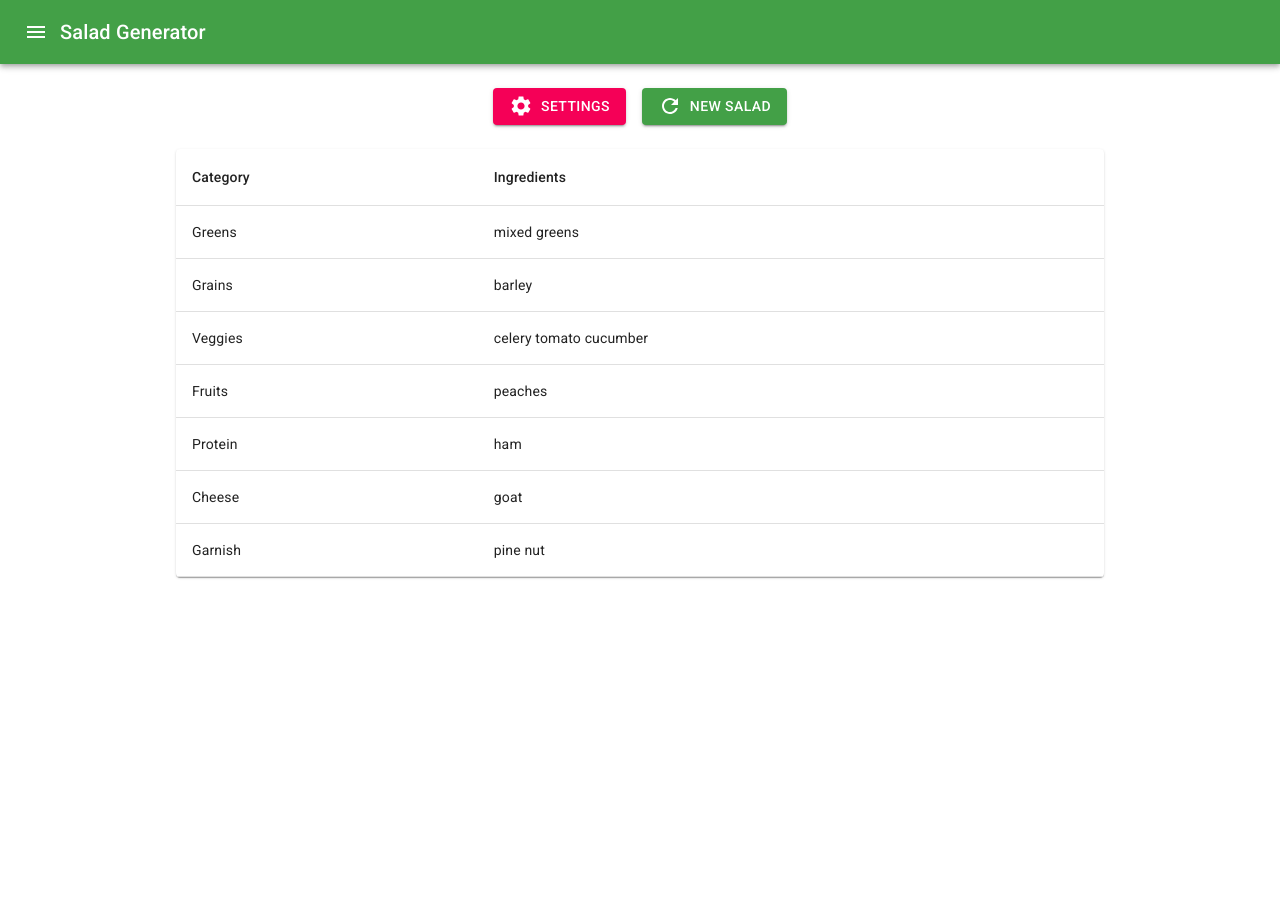
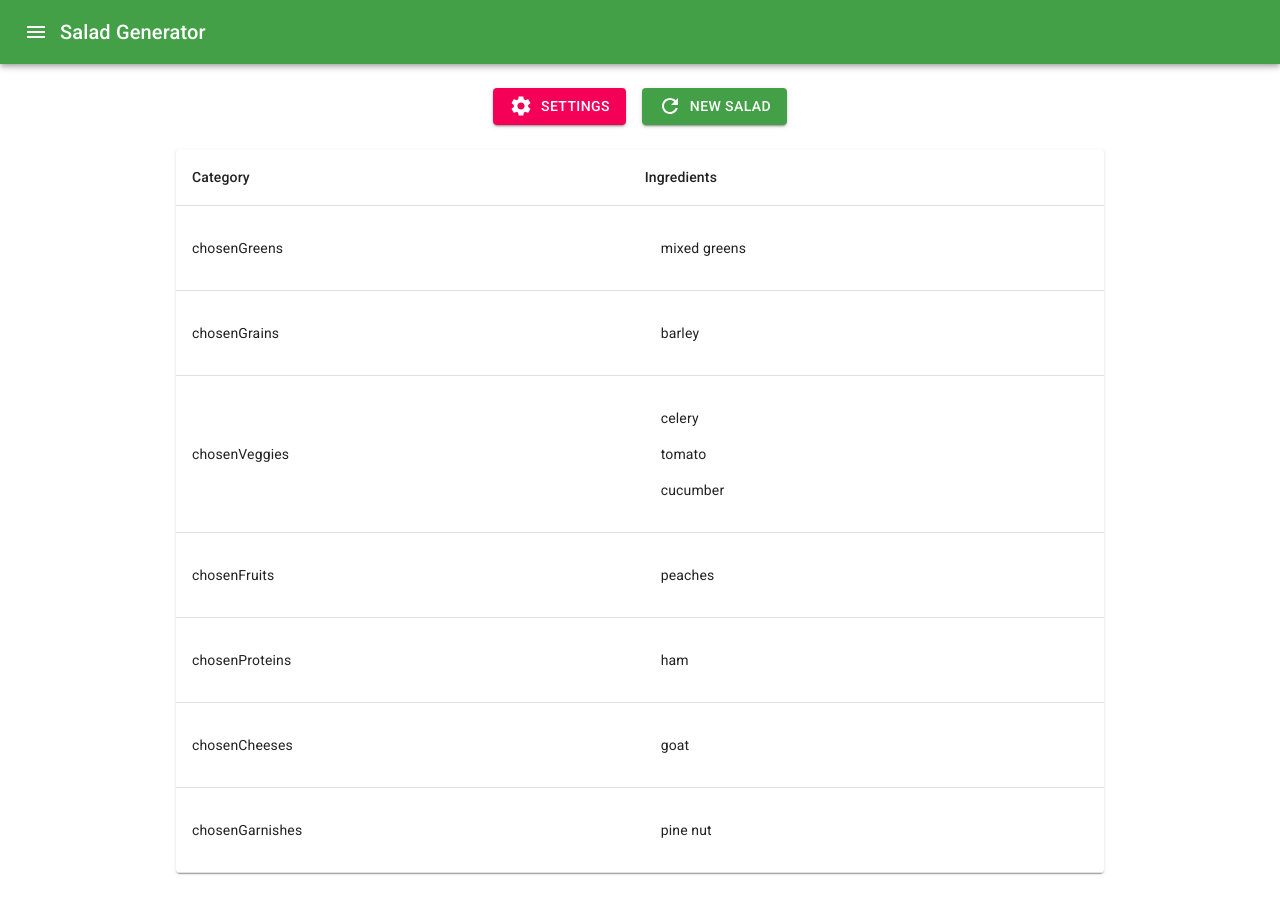
Before and after one commit to MikeLuDev/salad-generator, a React (Create React App) app: page / in a window 1280 px wide. Both pictures are taken after a click on the button "NEW SALAD". Before the commit the page ends 800 px from the top, so only its background shows below. Built offline with nearby package versions, Linux system fonts and the light colour scheme.

Commit message:
Integrated settings into salad generation

```diff
--- a/src/components/Spinner.tsx
+++ b/src/components/Spinner.tsx
@@ -11,6 +11,8 @@ import {
   TableCell,
   TableBody,
   Theme,
+  List,
+  ListItem,
 } from '@material-ui/core';
 import { makeStyles, createStyles } from '@material-ui/styles';
 import RefreshIcon from '@material-ui/icons/Refresh';
@@ -37,10 +39,12 @@ const Spinner: React.FC = () => {
   const classes = useStyles();
   const [salad, setSalad] = useState<ISalad | null>(null);
 
-  const getSalad = () => {
-    const newSalad = spinSalad();
+  const getSalad = async () => {
+    const newSalad = await spinSalad();
     setSalad(newSalad);
   };
+
+  console.log(salad);
 
   return (
     <Box textAlign="center">
@@ -69,36 +73,23 @@ const Spinner: React.FC = () => {
               </TableRow>
             </TableHead>
             <TableBody>
-              <TableRow>
-                <TableCell>Greens</TableCell>
-                <TableCell>{salad.chosenGreens[0]}</TableCell>
-              </TableRow>
-              <TableRow>
-                <TableCell>Grains</TableCell>
-                <TableCell>{salad.chosenGrains[0]}</TableCell>
-              </TableRow>
-              <TableRow>
-                <TableCell>Veggies</TableCell>
-                <TableCell>
-                  {salad.chosenVeggies.map((veggie) => `${veggie} `)}
-                </TableCell>
-              </TableRow>
-              <TableRow>
-                <TableCell>Fruits</TableCell>
-                <TableCell>{salad.chosenFruits[0]}</TableCell>
-              </TableRow>
-              <TableRow>
-                <TableCell>Protein</TableCell>
-                <TableCell>{salad.chosenProteins[0]}</TableCell>
-              </TableRow>
-              <TableRow>
-                <TableCell>Cheese</TableCell>
-                <TableCell>{salad.chosenCheeses[0]}</TableCell>
-              </TableRow>
-              <TableRow>
-                <TableCell>Garnish</TableCell>
-                <TableCell>{salad.chosenGarnishes[0]}</TableCell>
-              </TableRow>
+              {Object.keys(salad).map((key) => {
+                if (salad[key] !== undefined) {
+                  const ingredients = salad[key]!;
+                  return (
+                    <TableRow>
+                      <TableCell>{key}</TableCell>
+                      <TableCell>
+                        <List>
+                          {ingredients.map((item) => (
+                            <ListItem>{item}</ListItem>
+                          ))}
+                        </List>
+                      </TableCell>
+                    </TableRow>
+                  );
+                }
+              })}
             </TableBody>
           </Table>
         </Paper>
--- a/src/js/spinSalad.ts
+++ b/src/js/spinSalad.ts
@@ -1,5 +1,6 @@
 import saladIngredients from '../constants/saladIngredients';
 import util from './util';
+import settings from './settings';
 
 const { getRandomInt } = util;
 
@@ -21,7 +22,7 @@ const pickRandomIngredients = (ingredients: string[], count: number) => {
   return pickedIngredients;
 };
 
-export default () => {
+export default async () => {
   const {
     greens,
     grains,
@@ -32,13 +33,29 @@ export default () => {
     garnishes,
   } = saladIngredients;
 
-  const chosenGreens = pickRandomIngredients(greens, 1);
-  const chosenGrains = pickRandomIngredients(grains, 1);
-  const chosenVeggies = pickRandomIngredients(veggies, 3);
-  const chosenFruits = pickRandomIngredients(fruits, 1);
-  const chosenProteins = pickRandomIngredients(proteins, 1);
-  const chosenCheeses = pickRandomIngredients(cheeses, 1);
-  const chosenGarnishes = pickRandomIngredients(garnishes, 1);
+  const saladSettings = await settings.getSettings();
+
+  const chosenGreens = saladSettings.greens.enabled
+    ? pickRandomIngredients(greens, saladSettings.greens.amount)
+    : undefined;
+  const chosenGrains = saladSettings.grains.enabled
+    ? pickRandomIngredients(grains, saladSettings.grains.amount)
+    : undefined;
+  const chosenVeggies = saladSettings.veggies.enabled
+    ? pickRandomIngredients(veggies, saladSettings.veggies.amount)
+    : undefined;
+  const chosenFruits = saladSettings.fruits.enabled
+    ? pickRandomIngredients(fruits, saladSettings.fruits.amount)
+    : undefined;
+  const chosenProteins = saladSettings.proteins.enabled
+    ? pickRandomIngredients(proteins, saladSettings.proteins.amount)
+    : undefined;
+  const chosenCheeses = saladSettings.cheeses.enabled
+    ? pickRandomIngredients(cheeses, saladSettings.cheeses.amount)
+    : undefined;
+  const chosenGarnishes = saladSettings.garnishes.enabled
+    ? pickRandomIngredients(garnishes, saladSettings.garnishes.amount)
+    : undefined;
 
   return {
     chosenGreens,
```
Also changed, not shown: src/tsConfig/interfaces.d.ts (+1 -7 lines).
